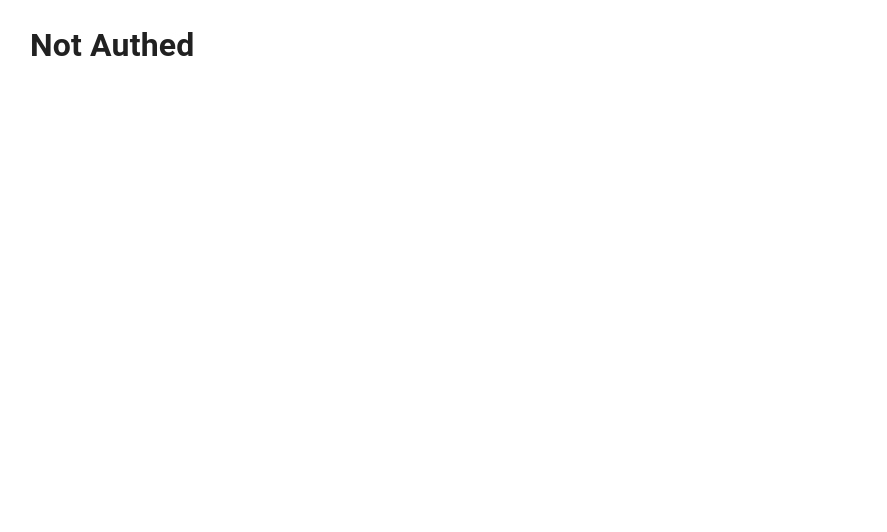
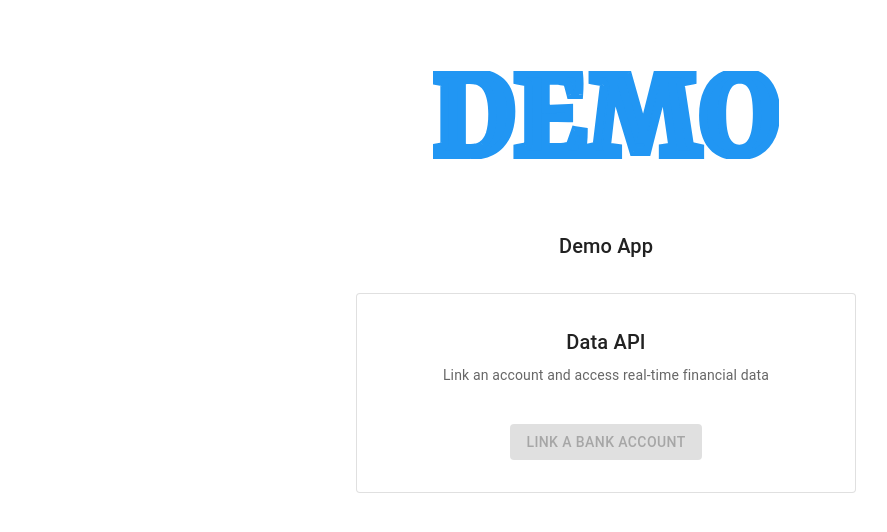
Before and after one commit to b72fdf59/demo-app, a Next.js app: page /home in a window 1280 px wide. Shown: the top 532 px of the page, without its empty margins (34-921 px from the left). Built offline with nearby package versions, Linux system fonts and the light colour scheme.

Commit message:
Make ui for home page

```diff
--- a/components/logo.tsx
+++ b/components/logo.tsx
@@ -1,6 +1,6 @@
 import Image from "next/image";
 
-import { Typography } from "@mui/material";
+import { SxProps, Theme, Typography } from "@mui/material";
 import Box from "@mui/material/Box";
 
 const styles = {
@@ -21,14 +21,18 @@ type Props = {
   title?: string;
   src?: string;
   subTitle?: string;
+  sx?: SxProps<Theme>;
 };
 
 export default function Logo({
   title = "Demo App",
   subTitle,
   src = "/DEMO.svg",
+  sx: sxProps = {},
 }: Props): JSX.Element {
   return (
+    <Box sx={sxProps}>
+      {/* cannot combine the box above and box below because of weird ts types */}
       <Box sx={styles.header}>
         <Box sx={styles.logo}>
           <Image src={src} layout="fill" alt="Logo image" objectFit="contain" />
@@ -42,5 +46,6 @@ export default function Logo({
           </Typography>
         </Box>
       </Box>
+    </Box>
   );
 }
--- a/pages/home.tsx
+++ b/pages/home.tsx
@@ -1,7 +1,63 @@
 import type { NextPage } from "next";
 import Head from "next/head";
 
+import Box from "@mui/material/Box";
+import Button from "@mui/material/Button";
 import Container from "@mui/material/Container";
+import Stack from "@mui/material/Stack";
+import Paper from "@mui/material/Paper";
+import Typography from "@mui/material/Typography";
+
+import Logo from "../components/logo";
+
+type FlowCardProps = {
+  title: string;
+  description?: string;
+  buttonLabel?: string;
+  handleClick?: () => void;
+};
+const FlowCard = ({
+  title,
+  description,
+  buttonLabel = "Submit",
+  handleClick,
+}: FlowCardProps): JSX.Element => {
+  return (
+    <Paper
+      variant="outlined"
+      sx={{
+        p: 3,
+        pt: 4,
+        pb: 4,
+        width: "100%",
+        maxWidth: 500,
+        height: 200,
+        display: "flex",
+        flexDirection: "column",
+        justifyContent: "space-between",
+        alignItems: "center",
+      }}
+      elevation={0}
+    >
+      <Box>
+        <Typography
+          align="center"
+          variant="h6"
+          gutterBottom
+          sx={{ fontWeight: "semi-bold" }}
+        >
+          {title}
+        </Typography>
+        <Typography variant="body2" color="text.secondary" align="center">
+          {description}
+        </Typography>
+      </Box>
+      <Button variant="contained" onClick={handleClick} disabled={!handleClick}>
+        {buttonLabel}
+      </Button>
+    </Paper>
+  );
+};
 
 type Props = {
   authorized: boolean;
@@ -13,11 +69,22 @@ const Home: NextPage<Props> = ({ authorized }: Props) => {
       <Head>
         <title> Finverse Demo App </title>
       </Head>
+      <Box />
       <Container maxWidth="lg">
-        <h1> {authorized ? "Authed" : "Not Authed"} </h1>
+        <Logo sx={{ marginBottom: 3 }} />
+        <Stack
+          gap={2}
+          direction="column"
+          sx={{ alignItems: "center", marginTop: 2 }}
+        >
+          <FlowCard
+            title="Data API"
+            description="Link an account and access real-time financial data"
+            buttonLabel="Link a bank account"
+          />
+        </Stack>
       </Container>
     </>
   );
 };
-
 export default Home;
```
Lines whose indentation alone changed are shown as unchanged.
